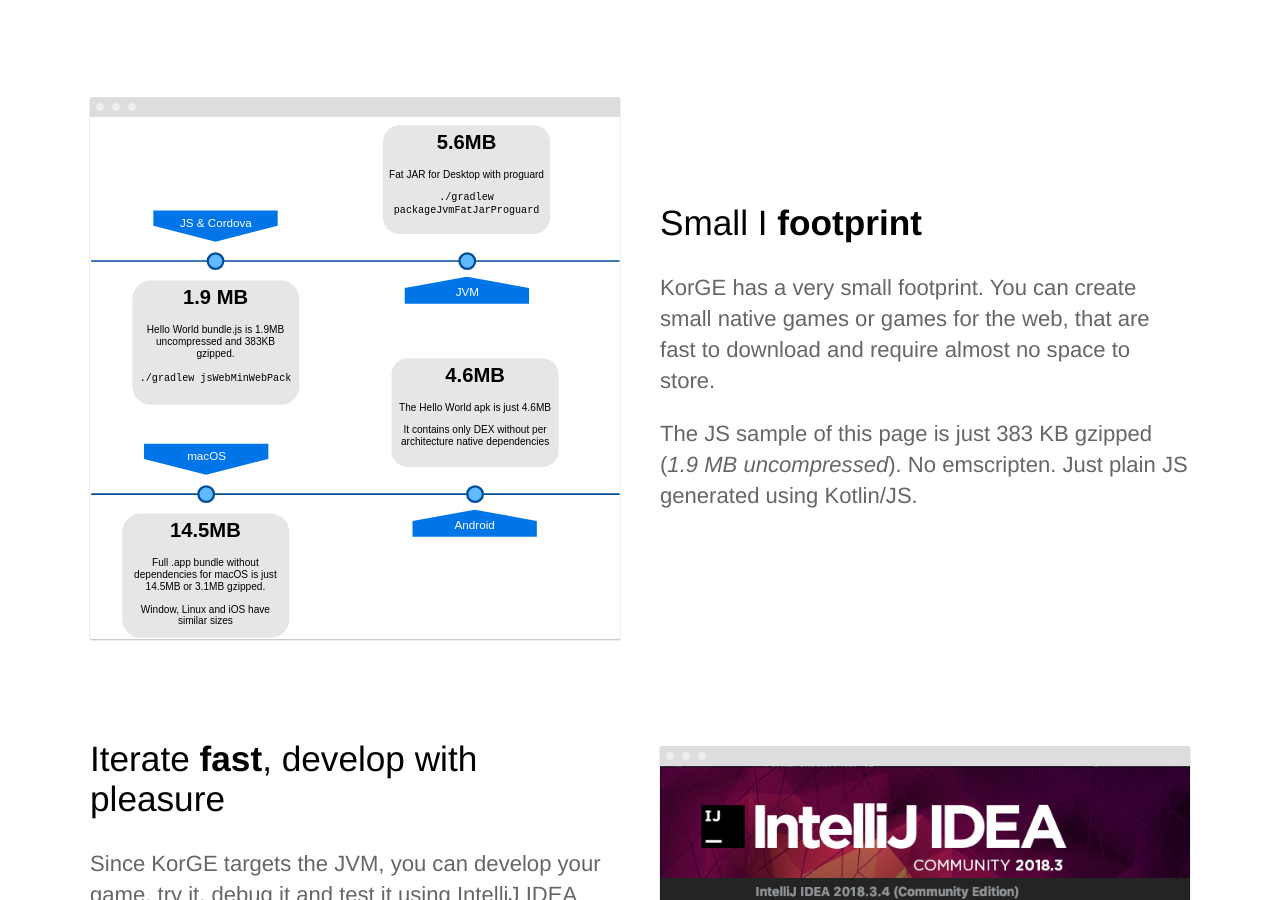
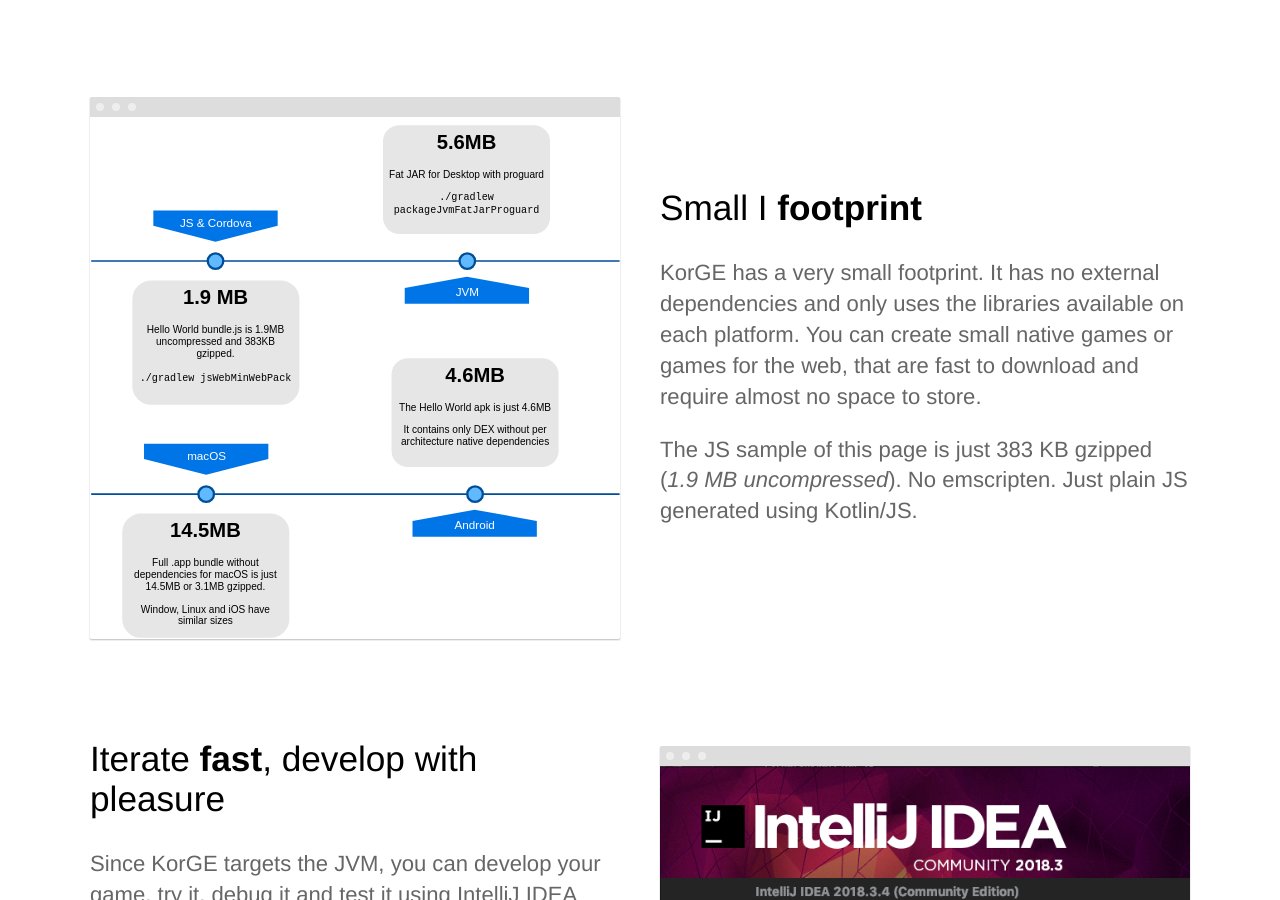
Before and after one commit to korlibs/korge.soywiz.com, a Jekyll site: the page built from index.html, in a window 1280 px wide and 900 px high, scrolled down 1370 px. Built offline with Jekyll 4.4.1, drawn with Linux system fonts in a browser that asks for light colours; a script that is not in the unit is left out.

Commit message:
More work

```diff
--- a/index.html
+++ b/index.html
@@ -91,7 +91,8 @@
 			<div class="text editable">
 				<h2>Small I <strong>footprint</strong></h2>
 				<p>
-					KorGE has a very small footprint.
+					KorGE has a very small footprint. It has no external dependencies
+					and only uses the libraries available on each platform.
 					You can create small native games or games for the web,
 					that are fast to download and require almost no space to store.
 				</p>
```
Also changed, not shown: _data/footer.yml (+5 -5 lines).
